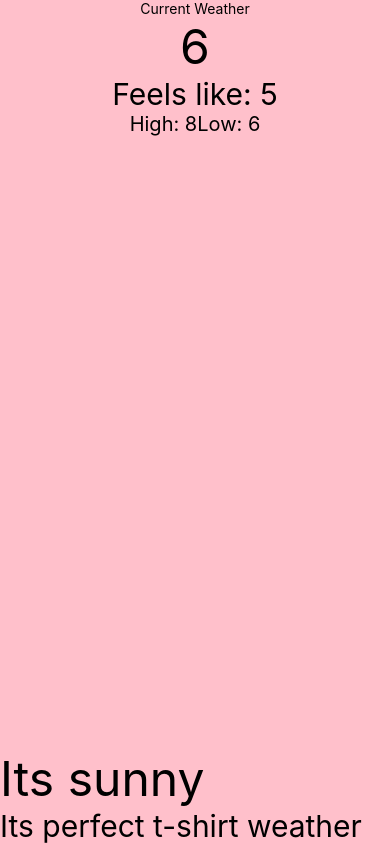
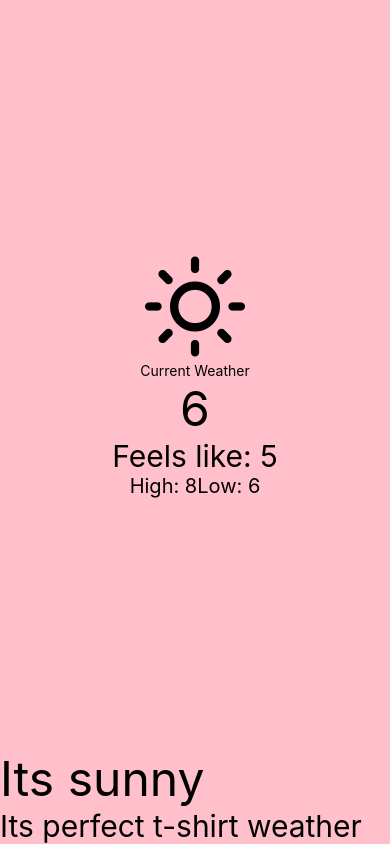
Before and after one commit to n-buckley/react-native-weather, a React Native app: screen / in a window 390 px wide. Built offline with nearby package versions, Linux system fonts and the light colour scheme.

Commit message:
add: weather icon and style

```diff
--- a/App.js
+++ b/App.js
@@ -1,10 +1,12 @@
 import React from "react"
 import { Text, View, SafeAreaView, StyleSheet} from 'react-native'
+import { Feather} from '@expo/vector-icons'
 
 const App = () => {
   return (
     <SafeAreaView style= {styles.view__safeArea}>
       <View style={styles.view__wrapperHeader}>
+        <Feather name="sun" size={100} color='black' />
         <Text>Current Weather</Text>
         <Text style={styles.text__temp}>6</Text>
         <Text style={styles.text__feels}>Feels like: 5</Text>
@@ -29,6 +31,7 @@
   view__wrapperHeader: {
     flex: 1,
     alignItems: 'center',
+    justifyContent: 'center',
   },
 
   text__temp: {
@@ -52,6 +55,8 @@
    view_wrapperBody: {
     justifyContent: 'flex-end',
     alignItems: 'flex-start',
+    paddingLeft: 25,
+    marginBottom: 40,
    },
 
    text__description: {
```
